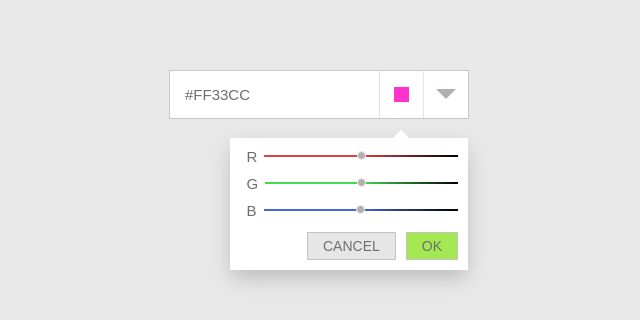
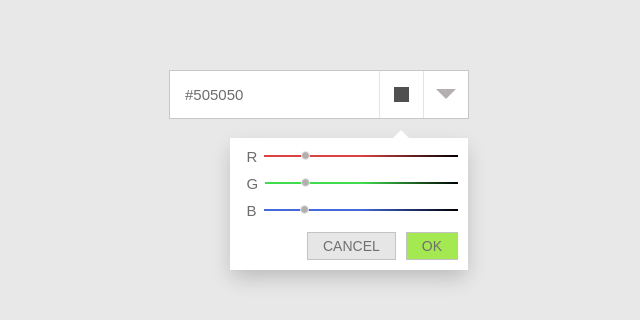
Before and after one commit to Aegnor/color-picker, a React (Create React App) app: page / in a window 1280 px wide. Both pictures are taken after a click on the button 721 px from the left and 400 px from the top of the page. Shown: the part 306-626 px from the top of the page, without its empty margins (321-961 px from the left). Built offline with nearby package versions, Linux system fonts and the light colour scheme.

Commit message:
finish dev

```diff
--- a/src/App.tsx
+++ b/src/App.tsx
@@ -1,104 +1,78 @@
-import React, {useEffect, useRef, useState} from 'react'
-import RangeSlider from './components/RangeSlider'
-import './App.scss'
+import React, {ChangeEvent, useState} from 'react'
+import ColorPicker from './components/ColorPicker/ColorPicker'
+
+const colors = [
+    {
+        name: 'red',
+        color: '#fc0303'
+    },
+    {
+        name: 'yellow',
+        color: '#fcfc03'
+    },
+    {
+        name: 'green',
+        color: '#0bfc03'
+    },
+    {
+        name: 'blue',
+        color: '#033dfc'
+    }
+]
 
 function App() {
-    const [toggleDropdownRgb, setToggleDropdownRgb] = useState(false)
-    const [toggleDropdownColor, setToggleDropdownColor] = useState(false)
+    const [hexColorValue, setHexColorValue] = useState('#505050')
+    const [hex, setHex] =  useState(['50', '50', '50'])
+    const [squareHexColor, setSquareHexColor] = useState('#505050')
 
-    const dropdownRgbRef = useRef<HTMLDivElement>(null)
-    const dropdownColorRef = useRef<HTMLUListElement>(null)
+    const [lastSquareHexColor, setLastSquareHexColor] = useState('#505050')
 
-    useEffect(() => {
-        document.body.addEventListener('click', (e: MouseEvent) => {
-            if (dropdownRgbRef?.current?.contains(e.target as HTMLElement) || dropdownColorRef?.current?.contains(e.target as HTMLElement)) {
-                return
-            }
+    const convertToHex = (string: string): string => {
+        const hex = Number(string).toString(16).padStart(2, '0')
+        return hex === '0' ? hex + '0' : hex
+    }
 
-            setToggleDropdownRgb(false)
-            setToggleDropdownColor(false)
-        })
-    }, [])
+    const handleChange = (e: ChangeEvent<HTMLInputElement>, colorCode: string) => {
+        let [r, g, b] = hex
+        const {value} = e.target
 
-    const handleDropdownToggle = (e: React.MouseEvent, whichToggle?: string) => {
-        e.stopPropagation()
+        if (colorCode === 'red') {
+            r = convertToHex(value)
+        }
+        if (colorCode === 'green') {
+            g = convertToHex(value)
+        }
+        if (colorCode === 'blue') {
+            b = convertToHex(value)
+        }
 
-        if (whichToggle === 'dropdown-rgb') {
-            setToggleDropdownColor(false)
-            setToggleDropdownRgb(!toggleDropdownRgb)
-        } else {
-            setToggleDropdownRgb(false)
-            setToggleDropdownColor(!toggleDropdownColor)
-        }
+        setHex([r, g, b])
+        setSquareHexColor(`#${r}${g}${b}`)
+    }
+
+    const onColorClickEvent = (color: string) => {
+        setHexColorValue(color)
+    }
+
+    const onDropdownCancelEvent = () => {
+        setSquareHexColor(lastSquareHexColor)
+    }
+
+    const onDropdownSubmitEvent = () => {
+        setHexColorValue(squareHexColor)
+        setLastSquareHexColor(squareHexColor)
     }
 
     return (
-        <div className={'color-picker'}>
-            <p className={'color-showcase'}>#ff33cc</p>
-            <button
-                aria-label={'Generate Color'}
-                className="color-box color-block center-by-flex"
-                onClick={(e) => handleDropdownToggle(e, 'dropdown-rgb')}
-            >
-                <span className={'hex-bg'} style={{backgroundColor: '#ff33cc'}}/>
-            </button>
-            {toggleDropdownRgb &&
-                <div ref={dropdownRgbRef} role={'list'} className={'dropdown dropdown-large dropdown-rgb'} id={'dropdown-rgb'}>
-                    <RangeSlider
-                        className={'range-slider-red'}
-                        colorText={'R'}
-                    />
-                    <RangeSlider
-                        className={'range-slider-green'}
-                        colorText={'G'}
-                    />
-                    <RangeSlider
-                        className={'range-slider-blue'}
-                        colorText={'B'}
-                    />
-                    <div className={'dropdown-buttons'}>
-                        <button className={'button button-second dropdown-buttons-first'}>cancel</button>
-                        <button className={'button button-primary'}>ok</button>
-                    </div>
-                </div>
-            }
-
-            <button
-                aria-label={'Choose Color'}
-                className={'color-history color-block center-by-flex'}
-                onClick={(e) => handleDropdownToggle(e)}
-            >
-                <span className={'arrow-down'} />
-            </button>
-            {toggleDropdownColor &&
-                <ul ref={dropdownColorRef} className={'dropdown dropdown-list'}>
-                    <li className={'list-item'}>
-                        <button className={'color-button'} aria-label={'Color Red'}>
-                            <span className={'color-text'}>Red</span>
-                            <span className={'color-bg bg-red'}/>
-                        </button>
-                    </li>
-                    <li className={'list-item'}>
-                        <button className={'color-button'} aria-label={'Color Yellow'}>
-                            <span className={'color-text'}>Yellow</span>
-                            <span className={'color-bg bg-yellow'}/>
-                        </button>
-                    </li>
-                    <li className={'list-item'}>
-                        <button className={'color-button'} aria-label={'Color Green'}>
-                            <span className={'color-text'}>Green</span>
-                            <span className={'color-bg bg-green'}/>
-                        </button>
-                    </li>
-                    <li className={'list-item'}>
-                        <button className={'color-button'} aria-label={'Color Blue'}>
-                            <span className={'color-text'}>Blue</span>
-                            <span className={'color-bg bg-blue'}/>
-                        </button>
-                    </li>
-                </ul>
-            }
-        </div>
+        <ColorPicker
+            value={hexColorValue}
+            squareHexColor={squareHexColor}
+            onChange={handleChange}
+            colors={colors}
+            onColorClickEvent={onColorClickEvent}
+            onDropdownCancelEvent={onDropdownCancelEvent}
+            onDropdownSubmitEvent={onDropdownSubmitEvent}
+        />
     )
 }
 
--- /dev/null
+++ b/src/components/ColorPicker/ColorPicker.tsx
@@ -0,0 +1,132 @@
+import React, {ChangeEvent, useEffect, useRef, useState} from 'react'
+import RangeSlider from '../RangeSlider/RangeSlider'
+import './color-picker.scss'
+
+interface IColors {
+    name: string,
+    color: string
+}
+
+interface IColorPickerProps {
+    value: string,
+    squareHexColor: string,
+    colors: Array<IColors>,
+    onChange: (e: ChangeEvent<HTMLInputElement>, colorCode: string) => void,
+    onColorClickEvent: (color: string) => void,
+    onDropdownCancelEvent: () => void
+    onDropdownSubmitEvent: () => void
+}
+
+function ColorPicker(props: IColorPickerProps) {
+    const [toggleDropdownRgb, setToggleDropdownRgb] = useState(false)
+    const [toggleDropdownColor, setToggleDropdownColor] = useState(false)
+
+    const dropdownRgbRef = useRef<HTMLDivElement>(null)
+    const dropdownColorRef = useRef<HTMLUListElement>(null)
+
+    const handleDropdownToggle = (e: React.MouseEvent, whichToggle?: string) => {
+        e.stopPropagation()
+
+        if (whichToggle === 'dropdown-rgb') {
+            setToggleDropdownColor(false)
+            setToggleDropdownRgb(!toggleDropdownRgb)
+        } else {
+            setToggleDropdownRgb(false)
+            setToggleDropdownColor(!toggleDropdownColor)
+        }
+    }
+
+    const handleClickColor = (color: string) => {
+        props.onColorClickEvent(color)
+        setToggleDropdownColor(false)
+    }
+
+    const handleClickCancel = () => {
+        props.onDropdownCancelEvent()
+        setToggleDropdownRgb(false)
+    }
+
+    const handleClickSubmit = () => {
+        props.onDropdownSubmitEvent()
+        setToggleDropdownRgb(false)
+    }
+
+    const renderColors = () => {
+        return props.colors.map((color, i) => {
+            return <li className={'list-item'} key={i}>
+                <button className={'color-button'} aria-label={`Color ${color.name}`}
+                        onClick={() => handleClickColor(color.color)}>
+                    <span className={'color-text'}>{color.name}</span>
+                    <span className={'color-bg'} style={{backgroundColor: color.color}}/>
+                </button>
+            </li>
+        })
+    }
+
+    useEffect(() => {
+        document.body.addEventListener('click', (e: MouseEvent) => {
+            if (dropdownRgbRef?.current?.contains(e.target as HTMLElement) || dropdownColorRef?.current?.contains(e.target as HTMLElement)) {
+                return
+            }
+
+            props.onDropdownCancelEvent()
+            setToggleDropdownRgb(false)
+            setToggleDropdownColor(false)
+        })
+    }, [props])
+
+    return (
+        <div className={'color-picker'}>
+            <p className={'color-showcase'}>{props.value}</p>
+            <button
+                aria-label={'Generate Color'}
+                className="color-box color-block center-by-flex"
+                onClick={(e) => handleDropdownToggle(e, 'dropdown-rgb')}
+            >
+                <span className={'hex-bg'} style={{backgroundColor: props.squareHexColor}}/>
+            </button>
+            <div
+                ref={dropdownRgbRef}
+                role={'list'}
+                className={'dropdown dropdown-large dropdown-rgb'}
+                id={'dropdown-rgb'}
+                style={{display: toggleDropdownRgb ? 'block' : 'none'}}
+            >
+                <RangeSlider
+                    className={'range-slider-red'}
+                    onChangeHandler={props.onChange}
+                    colorText={'red'}
+                />
+                <RangeSlider
+                    className={'range-slider-green'}
+                    onChangeHandler={props.onChange}
+                    colorText={'green'}
+                />
+                <RangeSlider
+                    className={'range-slider-blue'}
+                    onChangeHandler={props.onChange}
+                    colorText={'blue'}
+                />
+                <div className={'dropdown-buttons'}>
+                    <button className={'button button-second dropdown-buttons-first'} onClick={handleClickCancel}>cancel</button>
+                    <button className={'button button-primary'} onClick={handleClickSubmit}>ok</button>
+                </div>
+            </div>
+
+            <button
+                aria-label={'Choose Color'}
+                className={'color-history color-block center-by-flex'}
+                onClick={(e) => handleDropdownToggle(e)}
+            >
+                <span className={'arrow-down'}/>
+            </button>
+            {toggleDropdownColor &&
+            <ul ref={dropdownColorRef} className={'dropdown dropdown-list'}>
+                {renderColors()}
+            </ul>
+            }
+        </div>
+    )
+}
+
+export default ColorPicker
--- a/src/App.scss
+++ b/src/components/ColorPicker/color-picker.scss
@@ -119,6 +119,12 @@ $size-of-triangle: 8px;
         justify-content: space-between;
         align-items: center;
         width: 100%;
+        transition: 0.2s background-color ease-in, 0.2s color ease-in;
+
+        &:hover {
+            background-color: #4268db;
+            color: #fff;
+        }
     }
 
     &-bg {
--- a/src/components/RangeSlider.tsx
+++ /dev/null
@@ -1,18 +0,0 @@
-import React from 'react'
-import './range-slider.scss'
-
-interface IRangeSliderProps {
-    className: string,
-    colorText: string
-}
-
-function RangeSlider(props: IRangeSliderProps) {
-    return (
-        <div className={'range-slider'}>
-            <span className={'range-slider-text'}>{props.colorText}</span>
-            <input type="range" className={props.className}/>
-        </div>
-    )
-}
-
-export default RangeSlider
--- /dev/null
+++ b/src/components/RangeSlider/RangeSlider.tsx
@@ -0,0 +1,25 @@
+import React, {ChangeEvent} from 'react'
+import './range-slider.scss'
+
+interface IRangeSliderProps {
+    className: string,
+    onChangeHandler: (e: ChangeEvent<HTMLInputElement>, colorCode: string) => void,
+    colorText: string
+}
+
+function RangeSlider(props: IRangeSliderProps) {
+    return (
+        <div className={'range-slider'}>
+            <span className={'range-slider-text'}>{props.colorText[0]}</span>
+            <input
+                type="range"
+                className={props.className}
+                min={0}
+                max={255}
+                onChange={(e) => props.onChangeHandler(e, props.colorText)}
+            />
+        </div>
+    )
+}
+
+export default RangeSlider
--- a/src/components/range-slider.scss
+++ b/src/components/RangeSlider/range-slider.scss
@@ -4,6 +4,7 @@
 
     &-text {
         margin: 0 7px;
+        text-transform: uppercase;
     }
 
     $black-color: #000;
```
Also changed, not shown: src/index.scss (+1 -19 lines), src/styles/input.scss (renamed from src/styles/_input.scss).
